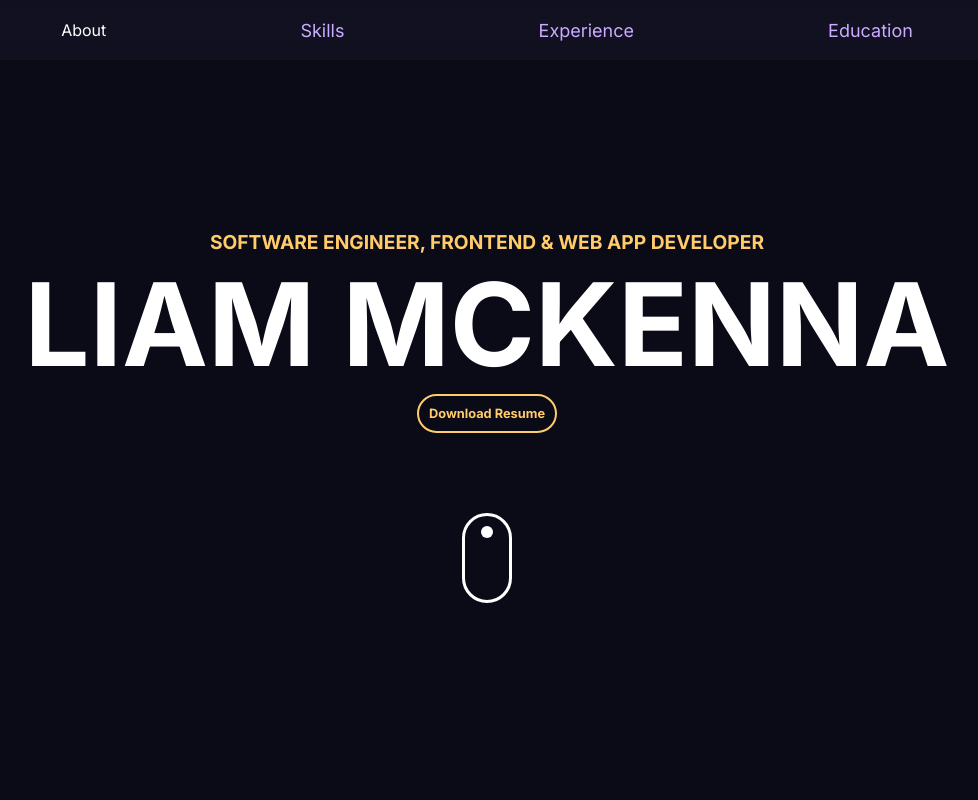
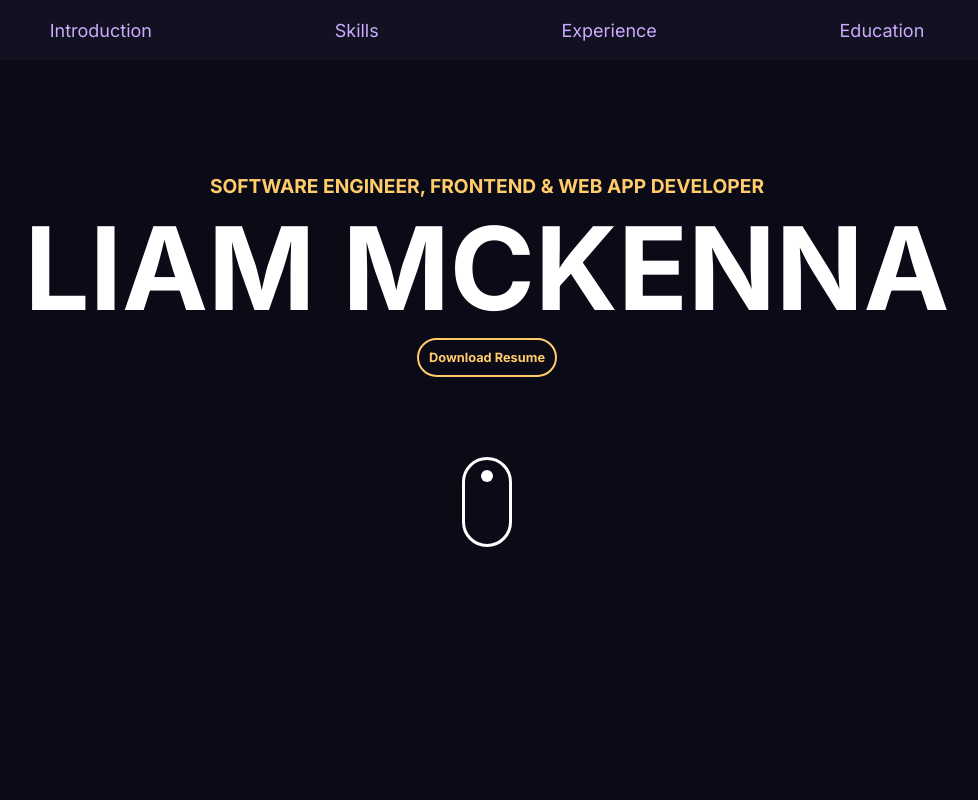
Before and after one commit to Liam-McKenna/liam-mckenna.github.io, a Next.js app: page / in a window 1280 px wide. Shown: the top 800 px of the page, without its empty margins (153-1131 px from the left). Built offline with nearby package versions, Linux system fonts and the light colour scheme.

Commit message:
fix nav scroll

```diff
--- a/src/app/layout.js
+++ b/src/app/layout.js
@@ -12,7 +12,7 @@ export const metadata = {
 
 export default function RootLayout({ children }) {
   return (
-    <html lang="en">
+    <html lang="en" style={{ scrollBehavior: "smooth" }}>
       <body className={inter.className}>
         <GlobalRefsProvider>
           <Navbar />
--- a/src/components/Navbar.js
+++ b/src/components/Navbar.js
@@ -4,19 +4,12 @@ import Link from "next/link";
 import styles from "./navbar.module.scss";
 
 const Navbar = () => {
-  function scrollToIntro() {
-    const introElement = document.getElementById("intro");
-    const yOffset = -250; // The desired offset in pixels
-    const yPosition =
-      introElement.getBoundingClientRect().top + window.pageYOffset + yOffset;
-    window.scrollTo({ top: yPosition, behavior: "smooth" });
-  }
-
   return (
     <div className={styles.container}>
       <div className={styles.navbar}>
-        <span onClick={scrollToIntro}>About</span>
-
+        <Link href="/#intro" scroll={true}>
+          Introduction
+        </Link>
         <Link href="/#skills" scroll={true}>
           Skills
         </Link>
--- a/src/components/sections/Experience.js
+++ b/src/components/sections/Experience.js
@@ -83,10 +83,7 @@ export default function Experience() {
   ];
 
   return (
-    <div
-      id="experience"
-      className="w-full flex flex-col justify-center items-center"
-    >
+    <div id="experience" className={styles.sectionContainer}>
       <h1 className="flex justify-center">Experience</h1>
       <div className={styles.cardContainer}>
         {jobs.map((job, i) => {
--- a/src/components/sections/experience.module.scss
+++ b/src/components/sections/experience.module.scss
@@ -1,14 +1,11 @@
+.sectionContainer{
+  padding: 5rem;
+}
 .cardContainer {
   display: grid;
   grid-gap: 1rem;
   width: 100%;
   justify-content: center;
   grid-template-columns: repeat(auto-fill, 350px);
-  // @media (min-width: $breakpoint-small) {
-  //   grid-template-columns: repeat(auto-fill, minmax(50%, 1fr));
-  // }
 
-  // @media (min-width: $breakpoint-medium) {
-  //   grid-template-columns: repeat(auto-fill, minmax(33.33%, 1fr));
-  // }
 }
--- a/src/components/sections/introduction.module.scss
+++ b/src/components/sections/introduction.module.scss
@@ -1,10 +1,9 @@
 .container{
-    height: 100vh;
+    height: 86vh;
     display: flex;
     justify-content: center;
     align-items: center;
     flex-direction: column;
-    // gap: 2rem;
     padding-bottom: 10rem;
 }
 
@@ -38,7 +37,6 @@ width: 500px;
  transition: all .3s ease-in-out;
  cursor: pointer;
  &:hover {
-  // color:yellow;
   transform: scale(1.1);
 }
  &:active {
@@ -49,12 +47,12 @@ width: 500px;
 
 @media (min-width: 1280px) {
     .nameText {
-      font-size: calc(1280px * 0.09); /* Adjust 0.09 to the same ratio used with vw above */
+      font-size: calc(1280px * 0.09);
     }
   }
 @media (min-width: 1280px) {
     .titleText {
-      font-size: calc(1280px * 0.015); /* Adjust 0.09 to the same ratio used with vw above */
+      font-size: calc(1280px * 0.015);
     }
   }
 
--- a/src/components/sections/skills.module.scss
+++ b/src/components/sections/skills.module.scss
@@ -1,5 +1,6 @@
 .container {
     width: 100%;
+    padding: 5rem;
     display: flex;
     flex-direction: column;
     align-items: center;
```
